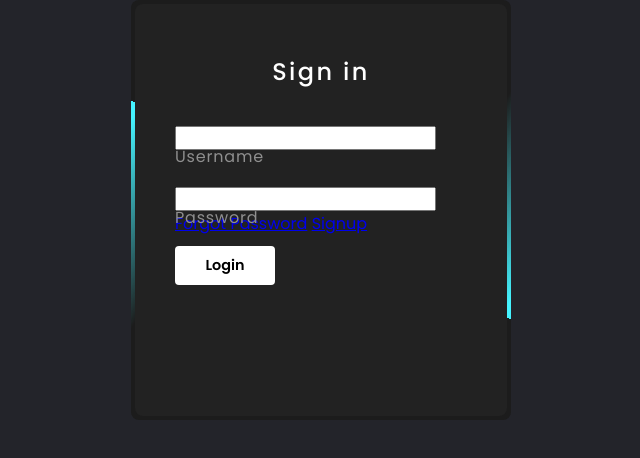
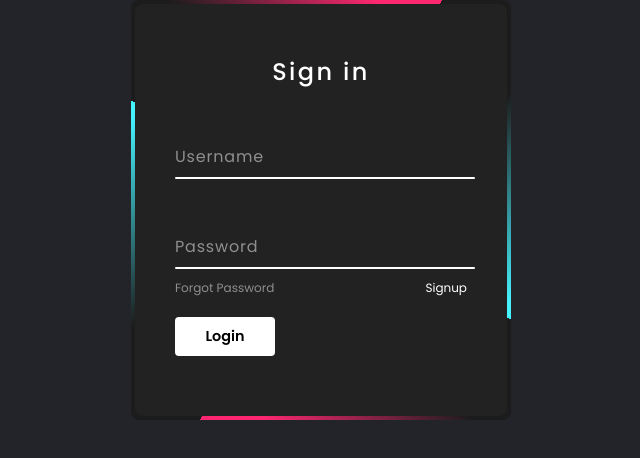
Before and after one commit to Vanishreek61/login-animation-javascript, a plain HTML site: page index.html in a window 1280 px wide. Shown: the whole page, without its empty margins (319-959 px from the left). Drawn offline with Linux system fonts and the light colour scheme.

Commit message:
finished

```diff
--- a/index.html
+++ b/index.html
@@ -7,7 +7,7 @@
 </head>
 <body>
 <div class="box">
-<span class="borderline"></span>
+<span class="borderLine"></span>
 <form>
 <h2>Sign in</h2>
 <div class="inputBox">
--- a/style.css
+++ b/style.css
@@ -20,6 +20,8 @@ body{
 	border-radius:8px;
 	overflow:hidden;
 }
+
+
 .box::before
 {
 	content:'';
@@ -46,6 +48,40 @@ body{
 	transform-origin:bottom right;
 	animation:animate 6s linear infinite;
 	animation-delay:-3s;
+}
+.borderLine
+{
+	position: absolute;
+	top: 0;
+	inset: 0;
+}
+.borderLine::before
+{
+	content:'';
+	position:absolute;
+	top:-50%;
+	left:-50%;
+	width:380px;
+	height:420px;
+	background:linear-gradient(0deg,transparent,transparent,#ff2770,#ff2770,#ff2770);
+	z-index:1;
+	transform-origin:bottom right;
+	animation:animate 6s linear infinite;
+	animation-delay: -1.5s;
+}
+.borderLine::after
+{
+	content:'';
+	position:absolute;
+	top:-50%;
+	left:-50%;
+	width:380px;
+	height:420px;
+	background:linear-gradient(0deg,transparent,transparent,#ff2770,#ff2770,#ff2770);
+	z-index:1;
+	transform-origin:bottom right;
+	animation:animate 6s linear infinite;
+	animation-delay: -4.5s;
 }
 @keyframes animate
 {
@@ -82,7 +118,7 @@ body{
 	width:300px;
 	margin-top:35px;
 }
-.box form .inputBox inputBox{
+.box form .inputBox input{
 	position:relative;
 	width:100%;
 	padding:20px 10px 10px;
@@ -107,14 +143,14 @@ font-size:1em;
 letter-spacing:0.05em;
 transition:0.5s;
 }
-.box form .inputBox input:valid~span,
-.box form .inputBox input:focus~span
+.box form .inputBox input:valid ~ span,
+.box form .inputBox input:focus ~ span
 {
 	color:#fff;
 	font-size:0.75em;
 	transform:translateY(-34px);
 }
-.box form .inputBox icon{
+.box form .inputBox i{
 	position:absolute;
 	left:0;
 	bottom:0;
@@ -131,20 +167,20 @@ transition:0.5s;
 {
 	height:44px;
 }
-.box form.links
+.box form .links
 {
 	display:flex;
 	justify-content:space-between;
 }
-.box form.links a
+.box form .links a
 {
 	margin:10px 0;
 	font-size:0.75em;
 	color:#8f8f8f;
 	text-decoration:none;
 }
-.box form.links a:hover,
-.box form.links a:nth-child(2)
+.box form .links a:hover,
+.box form .links a:nth-child(2)
 {
 	color:#fff;
 }
```
